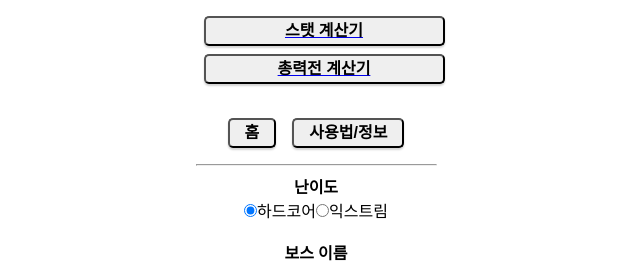
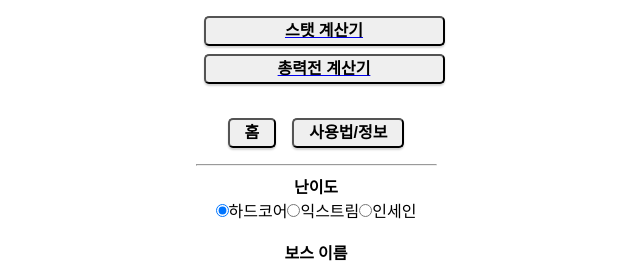
Before and after one commit to krestine/BlueArchiveCalculator, a React (Create React App) app: page /raid in a window 1280 px wide. Shown: the top 267 px of the page, without its empty margins (324-964 px from the left). Built offline with nearby package versions, Linux system fonts and the light colour scheme.

Commit message:
insane difficulty update

```diff
--- a/src/raid.js
+++ b/src/raid.js
@@ -30,6 +30,7 @@ class Raid extends React.Component {
 	DifficultyString:{"Kor":"난이도", "Eng":"Difficulty"},
 	HardcoreString: {"Kor":"하드코어", "Eng":"Hardcore"},
 	ExtremeString: {"Kor":"익스트림", "Eng":"Extreme"},
+	InsaneString: {"Kor":"인세인", "Eng":"Insane"},
 	RaidTypeString: {"Kor":"보스 이름", "Eng":"Boss name"},
 	RaidType2String: {"Kor":"비나/카이텐", "Eng":"Binah/Kaiten"},
 	RaidType1String: {"Kor":"나머지", "Eng":"The rest"},
@@ -50,11 +51,11 @@ class Raid extends React.Component {
 	RaidDifficulty: "Hardcore",
 	InvalidScore: "",
 	LeftTimePartyCount: "",
-	RaidBonusScoreType1: {"Hardcore":4600000.0, "Extreme":9200000.0},
-	RaidBonusScoreType2: {"Hardcore":4984000.0, "Extreme":9968000.0},
-	RaidMaxScoreType1: {"Hardcore":7672000.0, "Extreme":15344000.0},
-	RaidMaxScoreType2: {"Hardcore":7288000.0, "Extreme":14576000.0},
-	RaidTimeScore: {"Hardcore":3200.0, "Extreme":6400.0},
+	RaidBonusScoreType1: {"Hardcore":4600000.0, "Extreme":9200000.0, "Insane":15640000.0},
+	RaidBonusScoreType2: {"Hardcore":4984000.0, "Extreme":9968000.0, "Insane":16945600.0},
+	RaidMaxScoreType1: {"Hardcore":7672000.0, "Extreme":15344000.0, "Insane":27928000.0},
+	RaidMaxScoreType2: {"Hardcore":7288000.0, "Extreme":14576000.0, "Insane":26161600.0},
+	RaidTimeScore: {"Hardcore":3200.0, "Extreme":6400.0, "Insane":12800.0},
 	RaidTimeMult: {"Type1":960.0, "Type2":720.0},
 	RaidLeftTime: {"Type1":240.0, "Type2":180.0},
     TargetscoreString: {"Kor":"목표 점수", "Eng":"Target score"},
@@ -229,6 +230,15 @@ class Raid extends React.Component {
 			  onChange={this.DifficultyChange}
 			/>
 			{this.state.ExtremeString[this.state.Language]}
+			<input
+			  id="Insane"
+			  value="Insane"
+			  name="RaidDifficulty"
+			  type="radio"
+			  checked={this.state.RaidDifficulty === "Insane"}
+			  onChange={this.DifficultyChange}
+			/>
+			{this.state.InsaneString[this.state.Language]}
 		</div><br/>
 		<div align="center">
 		<text>{this.state.RaidTypeString[this.state.Language]}</text><br/>
```
Also changed, not shown: 7 other files (tests, documents, lock files or other folders).
